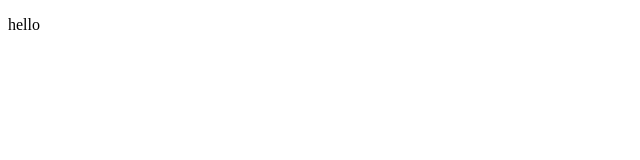
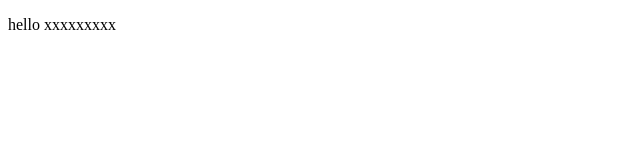
Before and after one commit to Doraluooo/big, a plain HTML site: page index.html in a window 1280 px wide. Shown: the full height of the page, 0-640 px from the left. Drawn offline with Linux system fonts and the light colour scheme.

Commit message:
'提价'

```diff
--- a/index.html
+++ b/index.html
@@ -5,6 +5,6 @@
     <title>Title</title>
 </head>
 <body>
-<p>hello</p>
+<p>hello  xxxxxxxxx</p>
 </body>
 </html>
```
